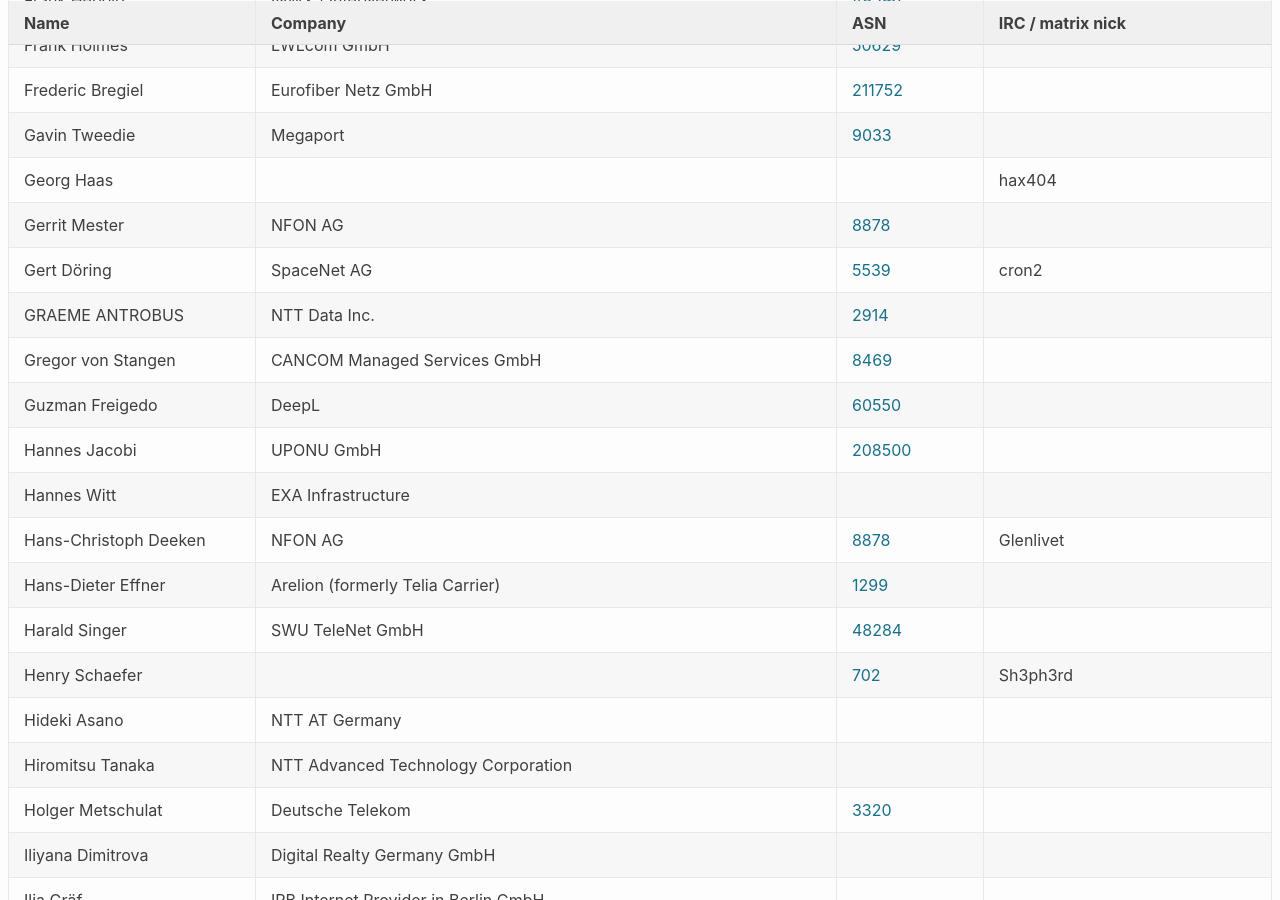
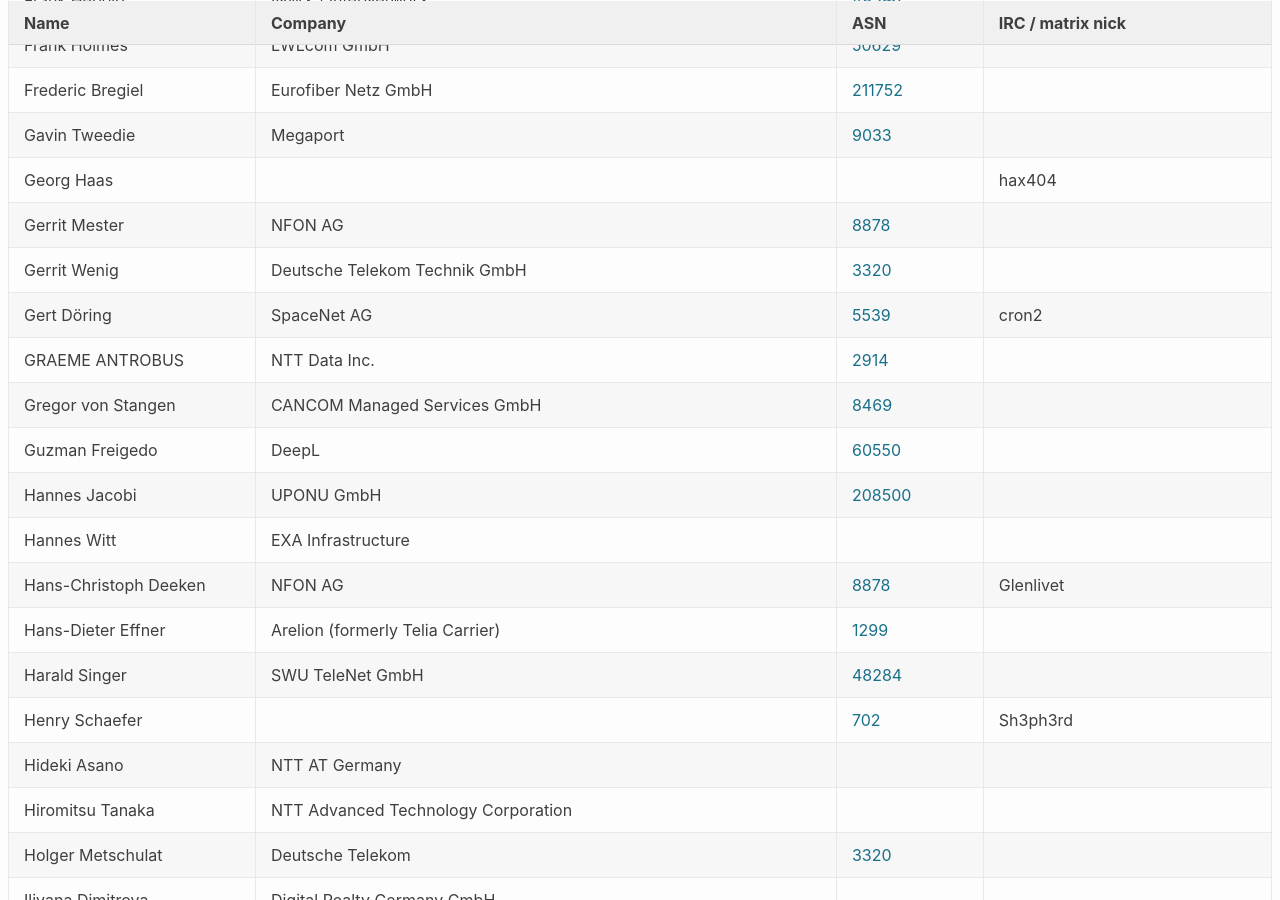
Before and after one commit to denog/pretix-attendeelist, a Jekyll site: the page built from denog16/index.markdown, in a window 1280 px wide and 900 px high, scrolled down 5263 px. Built offline with Jekyll 4.4.1, drawn with Linux system fonts in a browser that asks for light colours.

Commit message:
Latest data: Fri Oct 18 13:48:06 UTC 2024

```diff
--- a/_data/attendees_denog16_onsite.json
+++ b/_data/attendees_denog16_onsite.json
@@ -708,6 +708,12 @@
     "asn": "8878"
   },
   {
+    "name": "Gerrit Wenig",
+    "company": "Deutsche Telekom Technik GmbH",
+    "irc": null,
+    "asn": "3320"
+  },
+  {
     "name": "Gert Döring",
     "company": "SpaceNet AG",
     "irc": "cron2",
```
